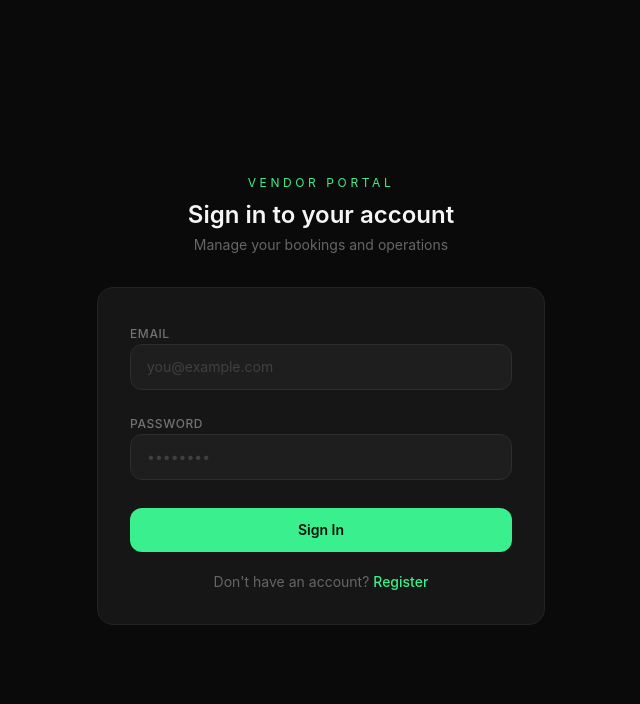
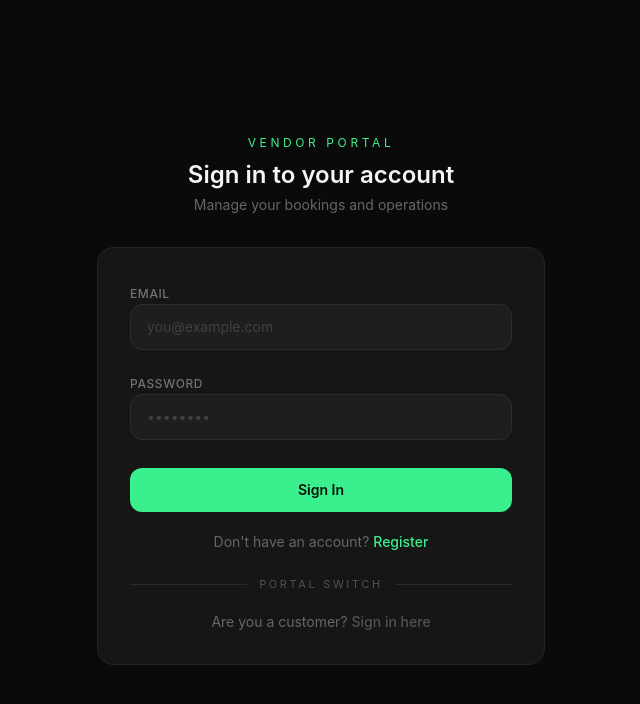
Before and after one commit to Alphaexplora-University/ae-b4-grp-02-prj-02-fe, a React (Vite) app: page /login in a window 1280 px wide. Shown: the top 704 px of the page, without its empty margins (319-959 px from the left). Built offline with nearby package versions, Linux system fonts and the light colour scheme.

Commit message:
save point: working customer and vendor portal

```diff
--- a/src/App.tsx
+++ b/src/App.tsx
@@ -1,11 +1,15 @@
 import { BrowserRouter, Routes, Route, Navigate } from 'react-router-dom'
 import { lazy, Suspense } from 'react'
 import AuthGuard from './shared-components/AuthGuard/AuthGuard'
+import CustomerAuthGuard from './shared-components/AuthGuard/CustomerAuthGuard'
 
 const LoginView = lazy(() => import('./features/auth/view/LoginView'))
 const RegisterView = lazy(() => import('./features/auth/view/RegisterView'))
 const DashboardView = lazy(() => import('./features/dashboard/view/DashboardView'))
 const BookingsView = lazy(() => import('./features/bookings/view/BookingsView'))
+const CustomerLoginView = lazy(() => import('./features/customer_auth/view/CustomerLoginView'))
+const CustomerRegisterView = lazy(() => import('./features/customer_auth/view/CustomerRegisterView'))
+const CustomerDashboardView = lazy(() => import('./features/customer_dashboard/view/CustomerDashboardView'))
 
 const LoadingFallback = () => (
   <div className="h-full w-full flex items-center justify-center bg-[#121212]">
@@ -19,10 +23,22 @@ export default function App() {
       <Suspense fallback={<LoadingFallback />}>
         <Routes>
           <Route path="/" element={<Navigate to="/login" replace />} />
+
           <Route path="/login" element={<LoginView />} />
           <Route path="/register" element={<RegisterView />} />
           <Route path="/dashboard" element={<AuthGuard><DashboardView /></AuthGuard>} />
           <Route path="/bookings" element={<AuthGuard><BookingsView /></AuthGuard>} />
+
+          <Route path="/customer/login" element={<CustomerLoginView />} />
+          <Route path="/customer/register" element={<CustomerRegisterView />} />
+          <Route
+            path="/customer/dashboard"
+            element={<CustomerAuthGuard><CustomerDashboardView /></CustomerAuthGuard>}
+          />
+          <Route
+            path="/customer-dashboard"
+            element={<CustomerAuthGuard><CustomerDashboardView /></CustomerAuthGuard>}
+          />
         </Routes>
       </Suspense>
     </BrowserRouter>
--- a/src/features/auth/view/LoginView.tsx
+++ b/src/features/auth/view/LoginView.tsx
@@ -79,6 +79,23 @@ export default function LoginView() {
             </button>
           </p>
 
+          <div className="flex items-center gap-3 pt-1">
+            <div className="h-px flex-1 bg-[#2a2a2a]" />
+            <span className="text-[11px] uppercase tracking-[0.24em] text-[#525252]">Portal switch</span>
+            <div className="h-px flex-1 bg-[#2a2a2a]" />
+          </div>
+
+          <p className="text-center text-sm text-[#666666]">
+            Are you a customer?{' '}
+            <button
+              type="button"
+              onClick={() => navigate('/customer/login')}
+              className="text-[#525252] hover:text-[#a3a3a3] font-medium"
+            >
+              Sign in here
+            </button>
+          </p>
+
         </div>
       </div>
     </div>
--- a/src/features/customer_auth/view/CustomerLoginView.tsx
+++ b/src/features/customer_auth/view/CustomerLoginView.tsx
@@ -79,6 +79,12 @@ export default function CustomerLoginView() {
             </button>
           </p>
 
+          <div className="flex items-center gap-3 pt-1">
+            <div className="h-px flex-1 bg-[#2a2a2a]" />
+            <span className="text-[11px] uppercase tracking-[0.24em] text-[#525252]">Portal switch</span>
+            <div className="h-px flex-1 bg-[#2a2a2a]" />
+          </div>
+
           {/* Vendor Link */}
           <p className="text-center text-sm text-[#666666]">
             Are you a vendor?{' '}
--- a/src/features/dashboard/view/DashboardView.tsx
+++ b/src/features/dashboard/view/DashboardView.tsx
@@ -162,7 +162,6 @@ export default function DashboardView() {
             <span className="text-[#8a8a8a]">Overview</span>
           </div>
           <NotificationBell
-            count={unreadCount}
             unread={unreadCount}
             open={notificationOpen}
             onToggle={onToggleNotifications}
--- a/src/routes/index.tsx
+++ b/src/routes/index.tsx
@@ -5,13 +5,16 @@ const Dashboard = '/dashboard'
 const Bookings = '/bookings'
 const Login = '/login'
 const Register = '/register'
-const Customer_Dashboard = '/customer-dashboard'
-
+const Customer_Dashboard = '/customer/dashboard'
+const Customer_Login = '/customer/login'
+const Customer_Register = '/customer/register'
 
 export const ROUTES = {
   Login,
   Register,
   Dashboard,
   Bookings,
-  Customer_Dashboard
+  Customer_Dashboard,
+  Customer_Login,
+  Customer_Register,
 }
--- /dev/null
+++ b/src/shared-components/AuthGuard/CustomerAuthGuard.tsx
@@ -0,0 +1,18 @@
+// Shared Component — route wrapper for the customer portal
+// Redirects unauthenticated customers to /customer/login
+
+import { Navigate } from 'react-router-dom'
+
+interface CustomerAuthGuardProps {
+  children: React.ReactNode
+}
+
+export default function CustomerAuthGuard({ children }: CustomerAuthGuardProps) {
+  const session = localStorage.getItem('customer_session')
+
+  if (!session) {
+    return <Navigate to="/customer/login" replace />
+  }
+
+  return <>{children}</>
+}
--- a/src/shared-components/NotificationBell/NotificationBell.tsx
+++ b/src/shared-components/NotificationBell/NotificationBell.tsx
@@ -4,7 +4,6 @@
 import type { NotificationItem } from '../../features/dashboard/model/dashboard.model'
 
 interface NotificationBellProps {
-  count: number
   unread: number
   open: boolean
   items: NotificationItem[]
@@ -13,7 +12,6 @@ interface NotificationBellProps {
 }
 
 export default function NotificationBell({
-  count,
   unread,
   open,
   items,
```
